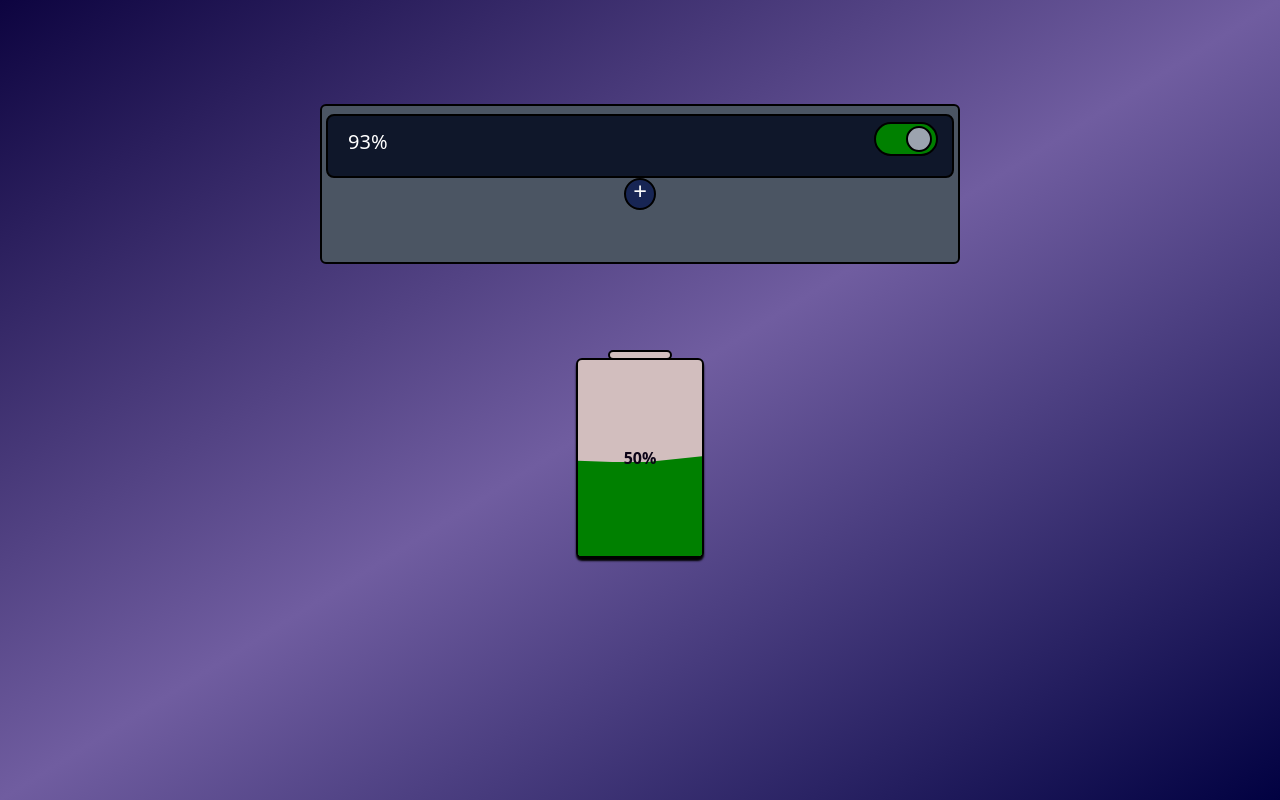
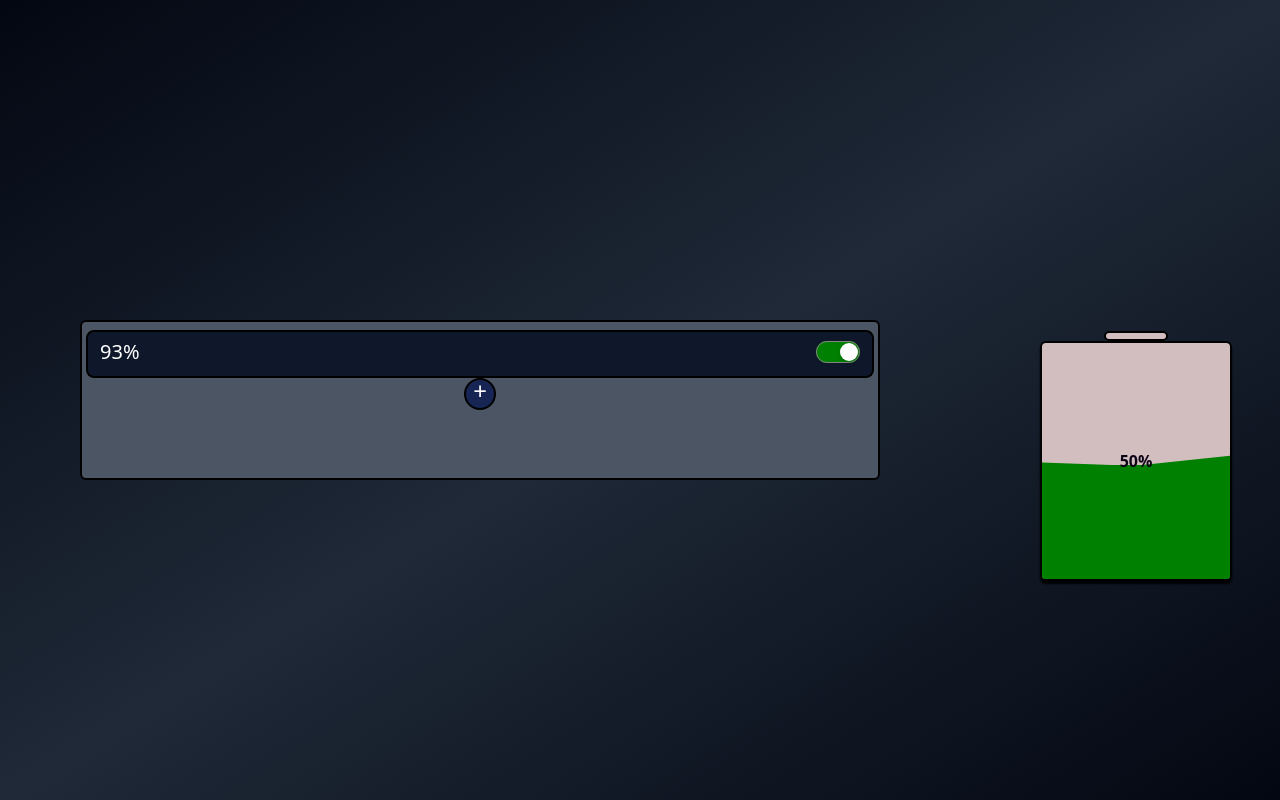
Before and after one commit to ShreeramNew/Battery-Status, a React (Create React App) app: page / in a window 1280 px wide. Built offline with nearby package versions, Linux system fonts and the light colour scheme.

Commit message:
changing the design

```diff
--- a/package.json
+++ b/package.json
@@ -6,9 +6,11 @@
     "@testing-library/jest-dom": "^5.17.0",
     "@testing-library/react": "^13.4.0",
     "@testing-library/user-event": "^13.5.0",
+    "antd": "^5.24.9",
     "eslint-plugin-tailwindcss": "^3.14.2",
     "react": "^18.2.0",
     "react-dom": "^18.2.0",
+    "react-icons": "^5.5.0",
     "react-scripts": "5.0.1",
     "uuid": "^9.0.1",
     "web-vitals": "^2.1.4"
@@ -18,8 +20,7 @@
     "build": "react-scripts build",
     "test": "react-scripts test",
     "eject": "react-scripts eject",
-      "lint": "CI=false eslint"
-
+    "lint": "CI=false eslint"
   },
   "eslintConfig": {
     "extends": [
--- a/src/App.js
+++ b/src/App.js
@@ -1,19 +1,12 @@
 /* eslint-disable react/react-in-jsx-scope */
-import { useContext } from "react";
-import Alarm from "./components/SetAlarm";
 import Home from "./components/Home";
-import ShowSavedAlarm from "./components/ShowSavedAlarm/ShowSavedAlarm";
-import { dataContext } from "./contexts/DataController";
 
 function App() {
-  let ContextData=useContext(dataContext);
-  return (
-    <>
-      <Home/>
-      {ContextData.showSetAlarm&&<Alarm/>}
-      {ContextData.showSavedAlarm&&<ShowSavedAlarm/>}
-    </>
-  );
+   return (
+      <>
+         <Home />
+      </>
+   );
 }
 
 export default App;
--- a/src/components/BatteryAnimation/animeStyle.css
+++ b/src/components/BatteryAnimation/animeStyle.css
@@ -1,13 +1,11 @@
 .container {
    width: 100%;
-   height: 200px;
+   height: fit-content;
    position: relative;
-   margin-top: 30px;
-
 }
 .battery {
-   width: 20%;
-   height: 100%;
+   width: 12rem;
+   height: 15rem;
    position: relative;
    margin-top: 10px;
    overflow: hidden;
@@ -31,9 +29,9 @@
 }
 .top {
    position: absolute;
-   width: 10%;
+   width: 4rem;
    height: 10px;
-   top: -3px;
+   top: 0px;
    background-color: rgb(210, 190, 190);
    border-radius: 6px;
 }
--- a/src/components/EachSavedAlarm.js
+++ b/src/components/EachSavedAlarm.js
@@ -1,31 +1,30 @@
 /* eslint-disable react/prop-types */
 import React, { useContext, useEffect, useState } from "react";
-import OnOffSwitch from "./OnOffSwitch";
-import editIcon from "../images/EditShower.svg";
-import deleteIcon from "../images/deleteIcon.png";
+// import OnOffSwitch from "./OnOffSwitch";
 import { dataContext } from "../contexts/DataController";
+import { MdDelete, MdModeEditOutline } from "react-icons/md";
+import { ConfigProvider, Switch } from "antd";
 
-export default function EachSavedAlarm(props) {
-   const [height, setHeight] = useState(8);
-   const [showEditandDelete, setShowEditAndDelete] = useState(false);
+export default function EachSavedAlarm({ uniqueId, percentage, isOn }) {
+   const [height, setHeight] = useState(3);
+   // const [showEditandDelete, setShowEditAndDelete] = useState(false);
    let ContextData = useContext(dataContext);
+   const [isChecked, setIsChecked] = useState(isOn);
 
    let handleClick = () => {
       setHeight((prevHeight) => {
-         console.log(prevHeight);
-         return prevHeight === 8 ? 11: 8;
+         return prevHeight === 3 ? 5 : 3;
       });
    };
 
    useEffect(() => {
-      setShowEditAndDelete(height === 11? true : false);
+      // setShowEditAndDelete(height === 5 ? true : false);
    }, [height]);
 
    let handleEdit = () => {
-      ContextData.setEditID(props.uniqueId);
+      ContextData.setEditID(uniqueId);
       ContextData.setShowSetAlarm(true);
       ContextData.setShowSavedAlarm(false);
-
    };
 
    let handleDelete = () => {
@@ -34,7 +33,7 @@ export default function EachSavedAlarm(props) {
       if (confirmation) {
          let savedAlarms = JSON.parse(localStorage.getItem("savedAlarms"));
          savedAlarms.forEach((alarm) => {
-            if (alarm.uniqueId === props.uniqueId) {
+            if (alarm.uniqueId === uniqueId) {
                savedAlarms.splice(savedAlarms.indexOf(alarm), 1);
             }
          });
@@ -42,32 +41,58 @@ export default function EachSavedAlarm(props) {
          ContextData.setReRender((prevValue) => prevValue + 1); //Trigger re-render
       }
    };
+
+   //-----------------------Handle checkbox on or off---------------------------------
+   let handleCheckBox = (checked) => {
+      //update 'isOn' of alarm, when checkbox value changes
+      let savedAlarms = JSON.parse(localStorage.getItem("savedAlarms"));
+      savedAlarms.forEach((alarm) => {
+         if (alarm.uniqueId === uniqueId) {
+            alarm.isOn = checked;
+         }
+      });
+      localStorage.setItem("savedAlarms", JSON.stringify(savedAlarms));
+      setIsChecked(checked);
+   };
    return (
       <div
          onClick={handleClick}
-         className={`relative mt-1 flex w-full items-center rounded-lg border-2 border-black bg-slate-900`}
-         style={{"height":`${height}vh`}}
+         className={`relative mt-1 flex w-full justify-start items-start rounded-lg border-2 border-black bg-slate-900 cursor-pointer transition-all duration-300 overflow-hidden`}
+         style={{ height: `${height}rem` }}
       >
-         <div className="absolute top-1 ml-5 mt-2 text-xl text-white">{props.percentage}%</div>
-         <OnOffSwitch uniqueId={props.uniqueId} />
-         {showEditandDelete && (
-            <img
-               onClick={handleEdit}
-               src={editIcon}
-               alt="Edit"
-               className="absolute bottom-1 left-2 size-6 hover:scale-105"
-               title="Edit"
-            ></img>
-         )}
-         {showEditandDelete && (
-            <img
-               onClick={handleDelete}
-               src={deleteIcon}
-               alt="Edit"
-               className="absolute bottom-1 left-10 size-6 rounded-full hover:scale-105"
-               title="Delete"
-            ></img>
-         )}
+         <div className=" h-[5rem] w-full flex flex-col justify-between items-center pb-[10px]">
+            <div className=" w-full flex justify-between items-center border- px-[12px] pt-[6px]">
+               <div className="text-xl text-white">{percentage}%</div>
+               <ConfigProvider
+                  theme={{
+                     components: {
+                        Switch: {
+                           colorPrimary: "green",
+                           colorPrimaryHover: "green",
+                        },
+                     },
+                  }}
+               >
+                  <Switch checked={isChecked} onChange={handleCheckBox} />
+               </ConfigProvider>
+            </div>
+            <div className=" w-full h-fit  flex justify-start items-center px-[1rem] gap-2 border-">
+               <div
+                  onClick={handleEdit}
+                  title="Edit"
+                  className="size-6 hover:scale-105 flex justify-center items-center bg-white rounded-full text-gray-700 cursor-pointer "
+               >
+                  <MdModeEditOutline />
+               </div>
+               <div
+                  onClick={handleDelete}
+                  title="Delete"
+                  className="size-6 rounded-full hover:scale-105 flex justify-center items-center bg-white rounded-full text-gray-700 cursor-pointer "
+               >
+                  <MdDelete />
+               </div>
+            </div>
+         </div>
       </div>
    );
 }
--- a/src/components/Home.js
+++ b/src/components/Home.js
@@ -1,7 +1,13 @@
+import { useContext } from "react";
+import ShowSavedAlarm from "../components/ShowSavedAlarm/ShowSavedAlarm";
+import { dataContext } from "../contexts/DataController";
+import Alarm from "../components/SetAlarm";
+
 import React, { useEffect, useState } from "react";
-import "../responsive.css"
+import "../responsive.css";
 import BatteryAnimation from "./BatteryAnimation/BatteryAnimation";
 export default function Home() {
+   let ContextData = useContext(dataContext);
    const [batteryIsCharging, setBatteryIsCharging] = useState(false);
    const [batteryLevel, setBatteryLevel] = useState(50);
    let playingAudios = [];
@@ -11,8 +17,6 @@ export default function Home() {
       let battery = await navigator.getBattery();
       setBatteryIsCharging(battery.charging);
       setBatteryLevel(battery.level * 100);
-
-      console.log(battery.chargingTime/60);
       //Determine wether battery is charging or not
       battery.addEventListener("chargingchange", () => {
          setBatteryIsCharging(battery.charging);
@@ -27,7 +31,6 @@ export default function Home() {
    useEffect(() => {
       fetchBatteryStatus();
    }, []);
-
 
    let pauseAllAudio = () => {
       //This will pause all previously playing audio and removes them from playingAudios array
@@ -50,7 +53,6 @@ export default function Home() {
       }
    };
 
-
    useEffect(() => {
       //Check wether any saved alarm matches the current battery level
       let savedAlarms = JSON.parse(localStorage.getItem("savedAlarms"));
@@ -62,7 +64,7 @@ export default function Home() {
             document.getElementById("dummyButton").click();
          }
       });
-   // eslint-disable-next-line react-hooks/exhaustive-deps
+      // eslint-disable-next-line react-hooks/exhaustive-deps
    }, [batteryLevel]);
 
    let handleDummyButton = () => {
@@ -71,16 +73,19 @@ export default function Home() {
       displayNotification();
    };
 
-
-
    return (
-      <>
-         <div className="flex h-screen items-center justify-center bg-gradient-to-br  from-blue-950 via-purple-100 via-10% to-blue-950 to-80%" style={{background:'linear-gradient(to bottom right,rgb(13, 4, 64),rgb(112, 93, 160),rgb(1, 1, 65))'}}>
-            <div className="mt-28 flex h-1/3 w-1/2 flex-row justify-center gap-x-10 align-middle" id="batteryAnimationContainer">
-                  <BatteryAnimation charge={batteryLevel} isCharging={batteryIsCharging} />
+      <div className=" w-full min-h-screen flex justify-center items-center bg-gradient-to-br  from-gray-950 via-gray-800  to-gray-950 ">
+         <div className=" max-w-[23rem] md:max-w-[40rem] ipadMini:max-w-[60rem] ipad-air-portrait:max-w-[45rem] ipad-air:max-w-[70rem] lg:max-w-[78rem] mx-auto flex justify-between items-center gap-[10rem] border-">
+            <ShowSavedAlarm />
+            <div
+               className=" w-fit mt-28 flex h-fit flex-row justify-center gap-x-10 align-middle border-"
+               id="batteryAnimationContainer"
+            >
+               <BatteryAnimation charge={batteryLevel} isCharging={batteryIsCharging} />
             </div>
             <button onClick={handleDummyButton} id="dummyButton" className=" hidden"></button>
          </div>
-      </>
+         {ContextData.showSetAlarm && <Alarm />}
+      </div>
    );
 }
--- a/src/components/OnOffSwitch.js
+++ b/src/components/OnOffSwitch.js
@@ -22,7 +22,7 @@ export default function OnOffSwitch(props) {
                : "grey";
          }
       });
-   // eslint-disable-next-line react-hooks/exhaustive-deps
+      // eslint-disable-next-line react-hooks/exhaustive-deps
    }, []);
 
    let handleCheckBox = (e) => {
@@ -43,12 +43,11 @@ export default function OnOffSwitch(props) {
    };
 
    return (
-      <div className=" absolute right-20 top-1">
+      <div className=" relative">
          <label
             htmlFor={props.uniqueId}
             id={idForLabel}
-            className="absolute left-0.5 top-0.5 border-2 border-black bg-gray-500"
-            style={{ paddingLeft: "60px", paddingBottom: "30px", borderRadius: "20px" }}
+            className="relative border-2 border-black bg-gray-500 w-[rem] h-fit rounded-[10rem]"
          >
             <div
                className={`${classNameForRound} absolute left-0 rounded-full border-2 border-black bg-gray-400`}
--- a/src/components/ShowSavedAlarm/ShowSavedAlarm.js
+++ b/src/components/ShowSavedAlarm/ShowSavedAlarm.js
@@ -2,8 +2,9 @@ import React, { useContext, useEffect, useState } from "react";
 import { dataContext } from "../../contexts/DataController";
 import EachSavedAlarm from "../EachSavedAlarm";
 import defaultAlarm from "../../audio/old-mechanic-alarm-clock-140410.mp3";
-import deleteIcon from "../../images/deleteIcon.png";
+// import deleteIcon from "../../images/deleteIcon.png";
 import "./ShowSavedAlarmStyle.css";
+import { MdDelete } from "react-icons/md";
 
 export default function ShowSavedAlarm() {
    let ContextData = useContext(dataContext);
@@ -45,7 +46,7 @@ export default function ShowSavedAlarm() {
    useEffect(() => {}, [ContextData.reRender]);
 
    return (
-      <div className=" hide-scroll-bar absolute left-1/4 top-16 mt-10 h-fit max-h-40 min-h-40 w-2/4 overflow-y-scroll rounded-md border-2 border-black bg-gray-600 p-1">
+      <div className=" w-[23rem] md:min-w-[40rem] lg:min-w-[50rem] hide-scroll-bar  h-fit max-h-40 min-h-40 overflow-y-scroll rounded-md border-2 border-black bg-gray-600 p-1">
          {savedAlarms &&
             savedAlarms.map((SavedAlarm) => {
                return (
@@ -53,23 +54,23 @@ export default function ShowSavedAlarm() {
                      key={SavedAlarm.uniqueId}
                      uniqueId={SavedAlarm.uniqueId}
                      percentage={SavedAlarm.percentage}
+                     isOn={SavedAlarm.isOn}
                   />
                );
             })}
 
          <div
             onClick={handlePlusSignClick}
-            className=" sticky bottom-1 m-auto size-8 overflow-hidden rounded-full border-2 border-black bg-blue-950 "
+            className=" sticky bottom-1 m-auto size-8 overflow-hidden rounded-full border-2 border-black bg-blue-950 cursor-pointer "
          >
             <h1 className=" m-0 scale-150 pb-1 text-center text-zinc-50">+</h1>
          </div>
          {showClearAll && (
             <button
                onClick={handleClearAll}
-               className=" mb-2 ml-2  flex gap-2 rounded-lg border-2 border-black bg-gray-700 p-1 text-white hover:bg-red-500"
+               className=" mb-2 ml-2 ju  flex gap-1 justify-center items-center rounded-lg border-[1px] border-black bg-gray-700 p-1 text-white hover:bg-red-600 px-[1rem]"
             >
-               Clear All{" "}
-               <img className="size-6 rounded-full" alt="clear all" src={deleteIcon}></img>
+               Clear All <MdDelete size={20} />
             </button>
          )}
       </div>
--- a/src/contexts/DataController.js
+++ b/src/contexts/DataController.js
@@ -30,6 +30,7 @@ export default function DataController(props) {
             audioPath: Path,
             isOn: true,
          };
+         // console.log(newAlarm);
          savedAlarms.push(newAlarm);
          localStorage.setItem("savedAlarms", JSON.stringify(savedAlarms));
          console.log(JSON.parse(localStorage.getItem("savedAlarms")));
--- a/src/index.css
+++ b/src/index.css
@@ -1,3 +1,8 @@
 @tailwind base;
 @tailwind components;
 @tailwind utilities;
+
+.ant-switch-inner{
+    /* background: white; */
+    border:1px solid rgb(133, 130, 130);
+}
```
Also changed, not shown: tailwind.config.js (+8 -1 lines), 1 other file (tests, documents, lock files or other folders).
